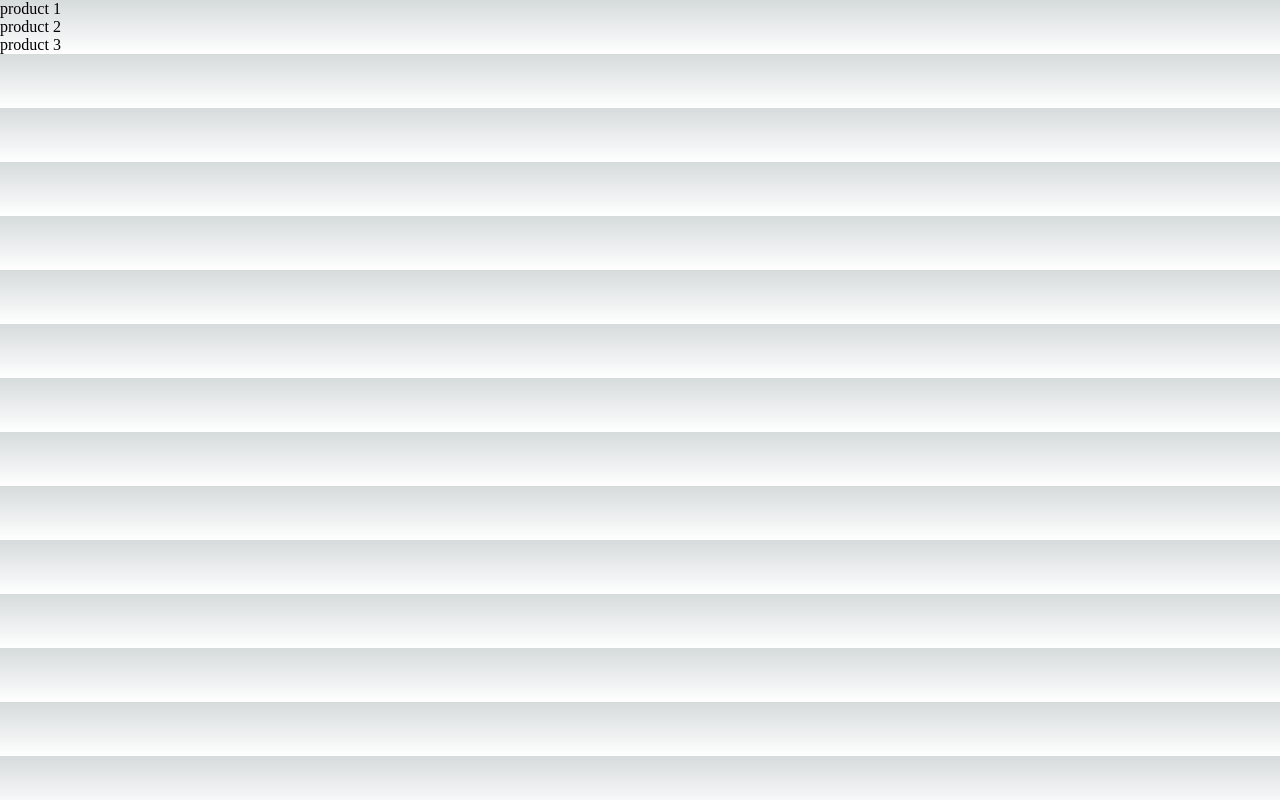
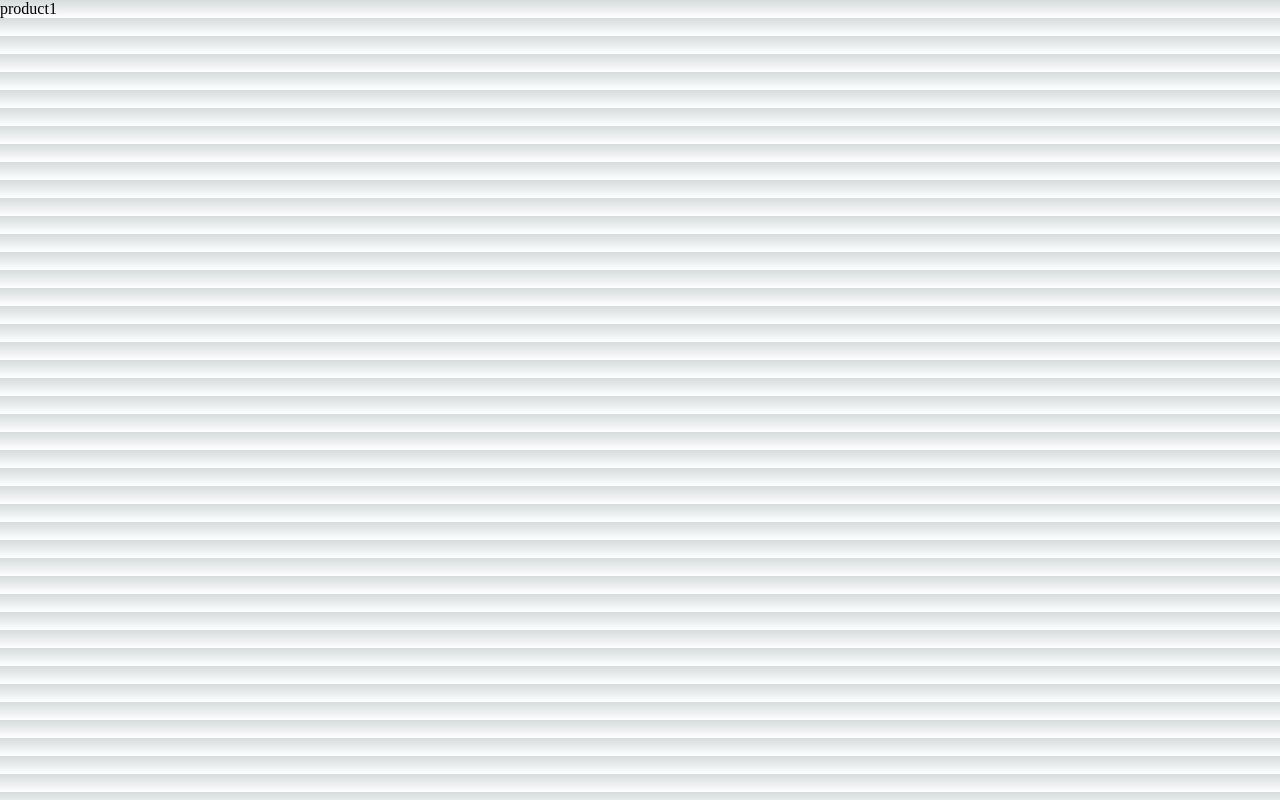
Before and after one commit to Ejiscoxpres/next-js-course, a Next.js app: page / in a window 1280 px wide. Built offline with nearby package versions, Linux system fonts and the light colour scheme.

Commit message:
Running server side code

```diff
--- a/pages/index.js
+++ b/pages/index.js
@@ -1,9 +1,18 @@
-export default function HomePage(){
+export default function HomePage(props){
+
+    const {products } = props;
     return(
         <ul>
-        <li>product 1</li>
-        <li>product 2</li>
-        <li>product 3</li>
+        {products.map(products => (<li key = {products.id}>
+            {products.title}</li>
+        ))}
         </ul>
     )
 }
+
+export async function getStaticProps(){
+    return {props:{
+        products: [{id: 'p1', title: 'product1'}],
+    },
+};
+}
```
